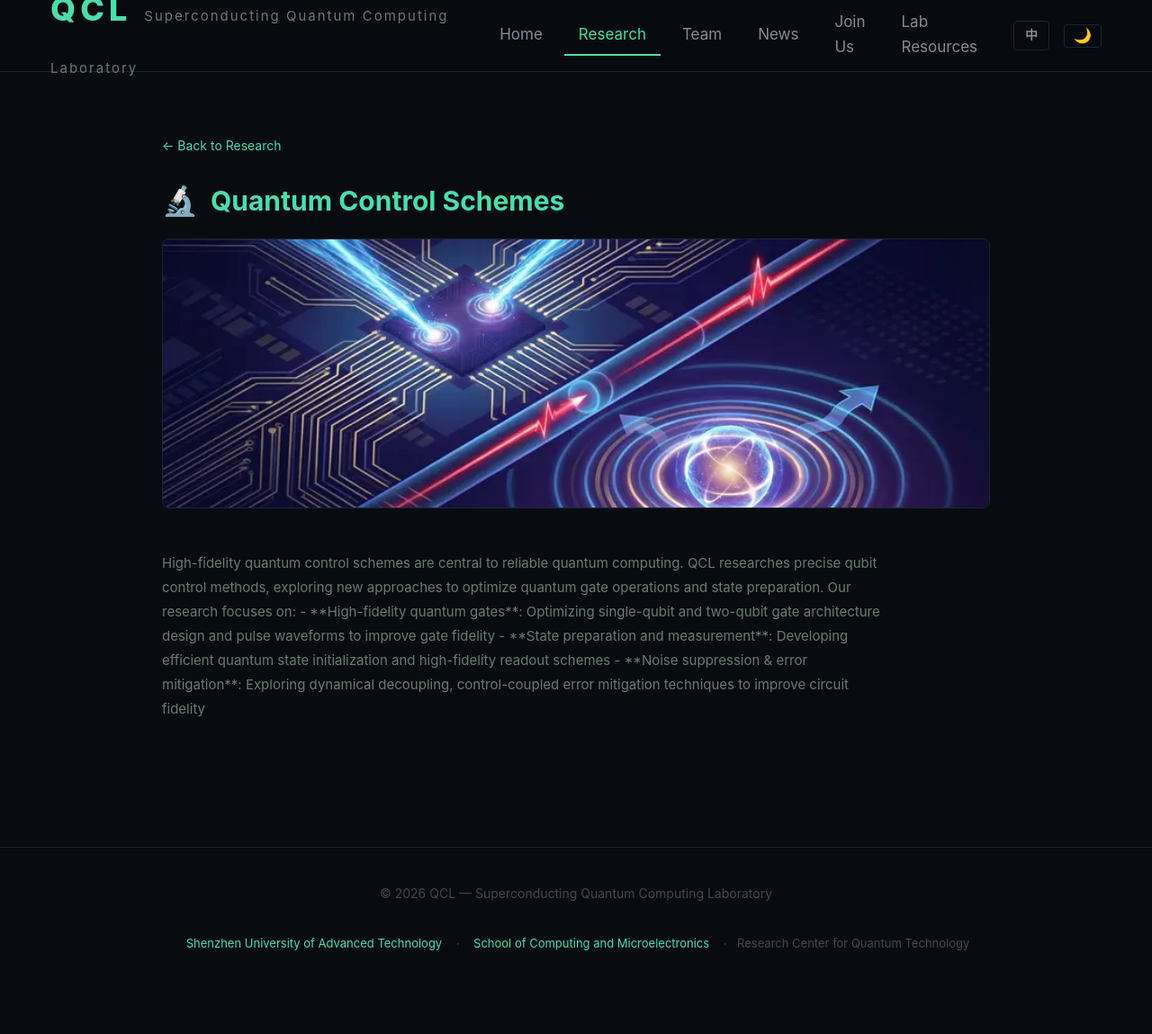
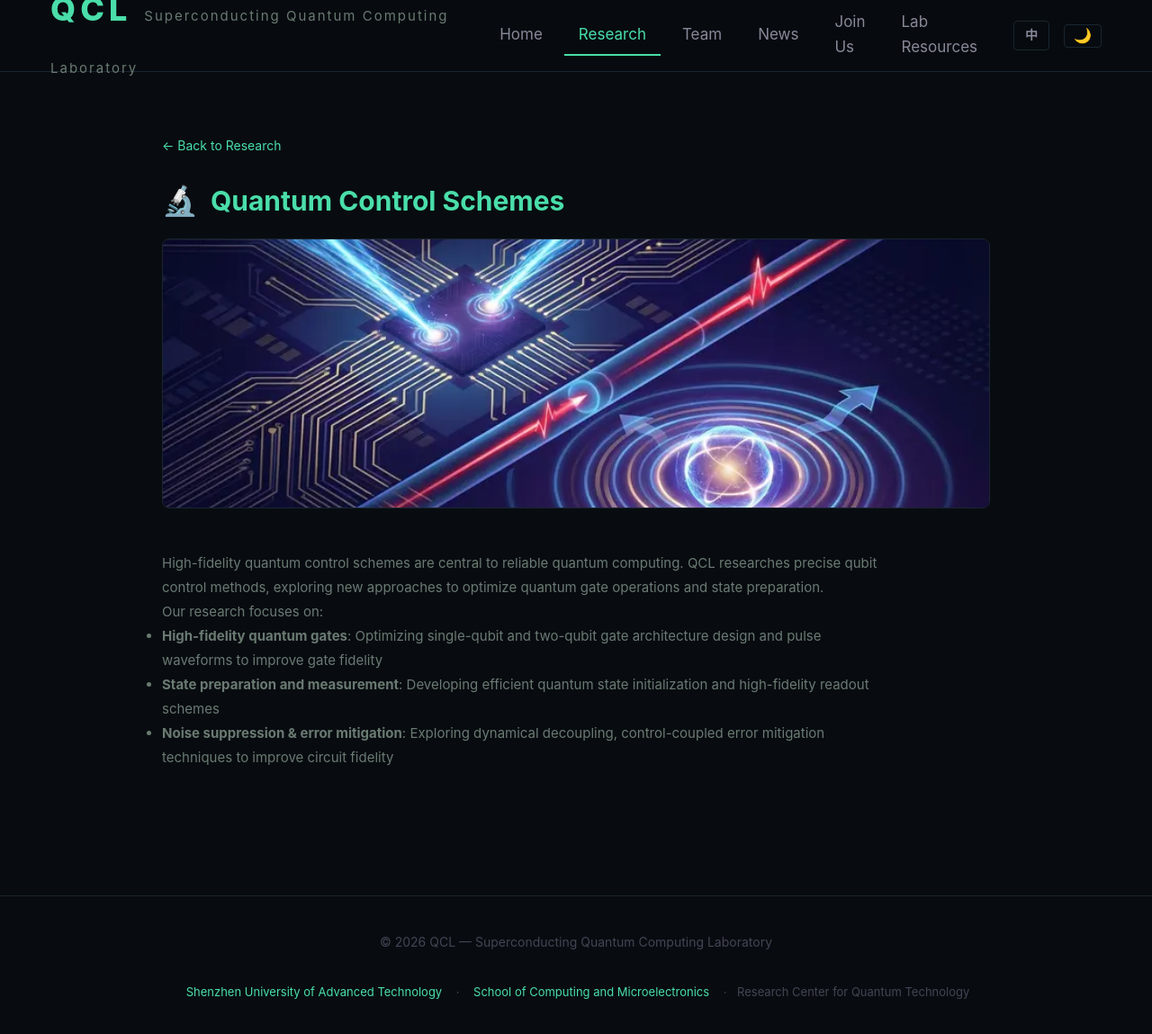
Before and after one commit to QCL-SUAT/qcl-suat.github.io, a Jekyll site: the page built from en/research/quantum-control.md, in a window 1280 px wide and 1163 px high. Shown: the top 1149 px of the window at 90% size. Built offline with Jekyll 4.4.1, drawn with Linux system fonts in a browser that asks for light colours.

Commit message:
fix: 修复英文页 Markdown 未渲染（.html 改 .md）与语言切换不对称（帖子 permalink_en/zh 互切、404 回首页）
Co-Authored-By: Claude Fable 5 <noreply@anthropic.com>

```diff
--- a/_includes/nav.html
+++ b/_includes/nav.html
@@ -35,11 +35,17 @@
     <div class="nav-item">
       <a href="/resources/">{{ t.nav.resources }}</a>
     </div>
-    {% comment %}语言切换：跳转当前页面的对应语言版本。中文加 /en 前缀，英文去掉 /en 前缀{% endcomment %}
+    {% comment %}语言切换：跳转当前页面的对应语言版本。中文加 /en 前缀，英文去掉 /en 前缀；帖子经 permalink_en/permalink_zh 互切；404 页无对应版，回首页{% endcomment %}
     {% if page.url contains "/resources" %}
       {% assign toggle_url = t.nav.lang_toggle_url %}
     {% elsif page.layout == "post" %}
-      {% if page.lang == "en" %}{% assign toggle_url = "/news/" %}{% else %}{% assign toggle_url = "/en/news/" %}{% endif %}
+      {% if page.lang == "en" %}
+        {% if page.permalink_zh %}{% assign toggle_url = page.permalink_zh %}{% else %}{% assign toggle_url = "/news/" %}{% endif %}
+      {% else %}
+        {% if page.permalink_en %}{% assign toggle_url = page.permalink_en %}{% else %}{% assign toggle_url = "/en/news/" %}{% endif %}
+      {% endif %}
+    {% elsif page.url contains "404" %}
+      {% assign toggle_url = "/" %}
     {% elsif page.lang == "en" %}
       {% assign toggle_url = page.url | remove_first: "/en" %}
       {% if toggle_url == "" %}{% assign toggle_url = "/" %}{% endif %}
--- a/_includes/news-card.html
+++ b/_includes/news-card.html
@@ -1,12 +1,13 @@
 {% assign t = site.data.i18n[page.lang] %}
 {% if page.lang == "en" %}{% assign lp = "/en" %}{% else %}{% assign lp = "" %}{% endif %}
+{% if page.lang == "en" and post.permalink_en %}{% assign post_url = post.permalink_en %}{% else %}{% assign post_url = post.url %}{% endif %}
 
 <article class="news-item">
   <div class="news-meta">
     <span class="news-date">{{ post.date | date: "%Y-%m-%d" }}</span>
     {% if post.tag %}<span class="news-tag">{% if page.lang == "en" and post.tag_en %}{{ post.tag_en }}{% else %}{{ post.tag }}{% endif %}</span>{% endif %}
   </div>
-  <h3 class="news-title"><a href="{{ post.url | relative_url }}">{% if page.lang == "en" and post.title_en %}{{ post.title_en }}{% else %}{{ post.title }}{% endif %}</a></h3>
+  <h3 class="news-title"><a href="{{ post_url | relative_url }}">{% if page.lang == "en" and post.title_en %}{{ post.title_en }}{% else %}{{ post.title }}{% endif %}</a></h3>
   <p class="news-excerpt">{% if page.lang == "en" and post.excerpt_en %}{{ post.excerpt_en }}{% else %}{{ post.excerpt | strip_html | truncate: 120 }}{% endif %}</p>
-  <a href="{{ post.url | relative_url }}" class="news-readmore">{{ t.section.read_more }}</a>
+  <a href="{{ post_url | relative_url }}" class="news-readmore">{{ t.section.read_more }}</a>
 </article>
```
Also changed, not shown: _posts/2026-03-13-lab-established.md (+1 -0 lines), _posts/2026-06-05-recruiting.md (+1 -0 lines), en/news/lab-established.md (added, +22 -0 lines), en/news/recruiting.md (added, +27 -0 lines), en/research/control-systems-software.md (renamed from en/research/control-systems-software.html), en/research/quantum-control.md (renamed from en/research/quantum-control.html), en/research/quantum-foundations.md (renamed from en/research/quantum-foundations.html), en/research/superconducting-qubit.md (renamed from en/research/superconducting-qubit.html).
